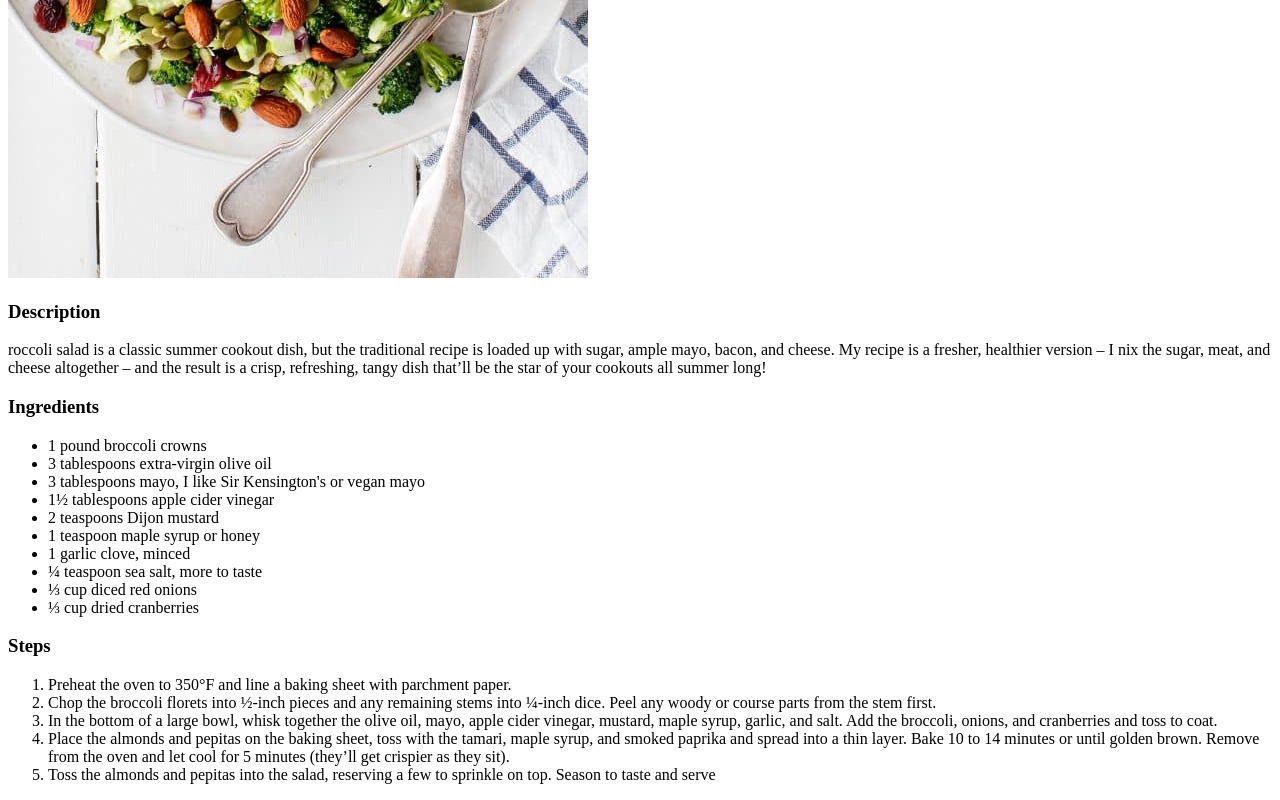
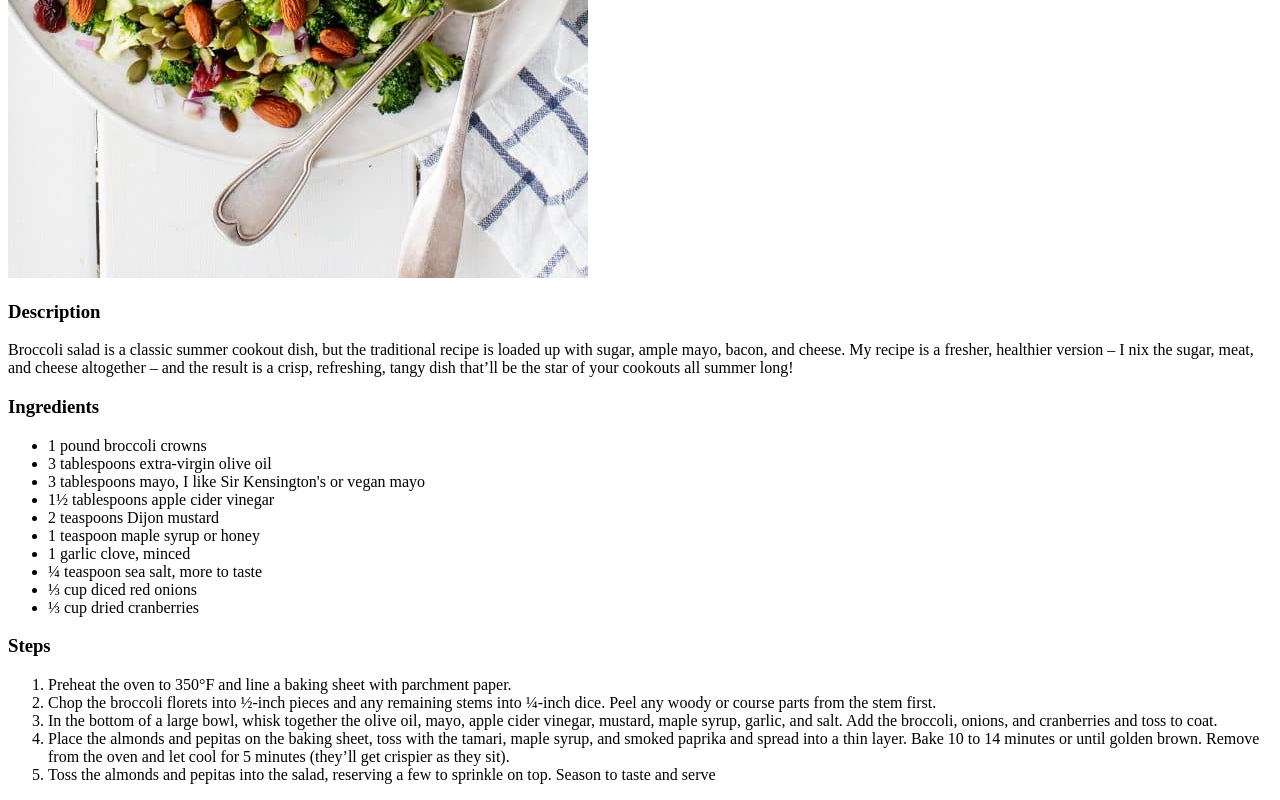
Before and after one commit to SpaceNuggets/odin-recipes, a plain HTML site: page recipes/salad.html in a window 1280 px wide. Shown: the part 671-1471 px from the top of the page. Drawn offline with Linux system fonts and the light colour scheme.

Commit message:
Fix a typo

```diff
--- a/recipes/salad.html
+++ b/recipes/salad.html
@@ -10,7 +10,7 @@
     <h1>Salad</h1>
     <img src="../images/salad.jpg" alt="Salad">
     <h3>Description</h3>
-    <p>roccoli salad is a classic summer cookout dish, but the traditional recipe is loaded up with sugar, ample mayo, bacon, and cheese. My recipe is a fresher, healthier version – I nix the sugar, meat, and cheese altogether – and the result is a crisp, refreshing, tangy dish that’ll be the star of your cookouts all summer long!</p>
+    <p>Broccoli salad is a classic summer cookout dish, but the traditional recipe is loaded up with sugar, ample mayo, bacon, and cheese. My recipe is a fresher, healthier version – I nix the sugar, meat, and cheese altogether – and the result is a crisp, refreshing, tangy dish that’ll be the star of your cookouts all summer long!</p>
     <h3>Ingredients</h3>
     <ul>
         <li>1 pound broccoli crowns</li>
```
